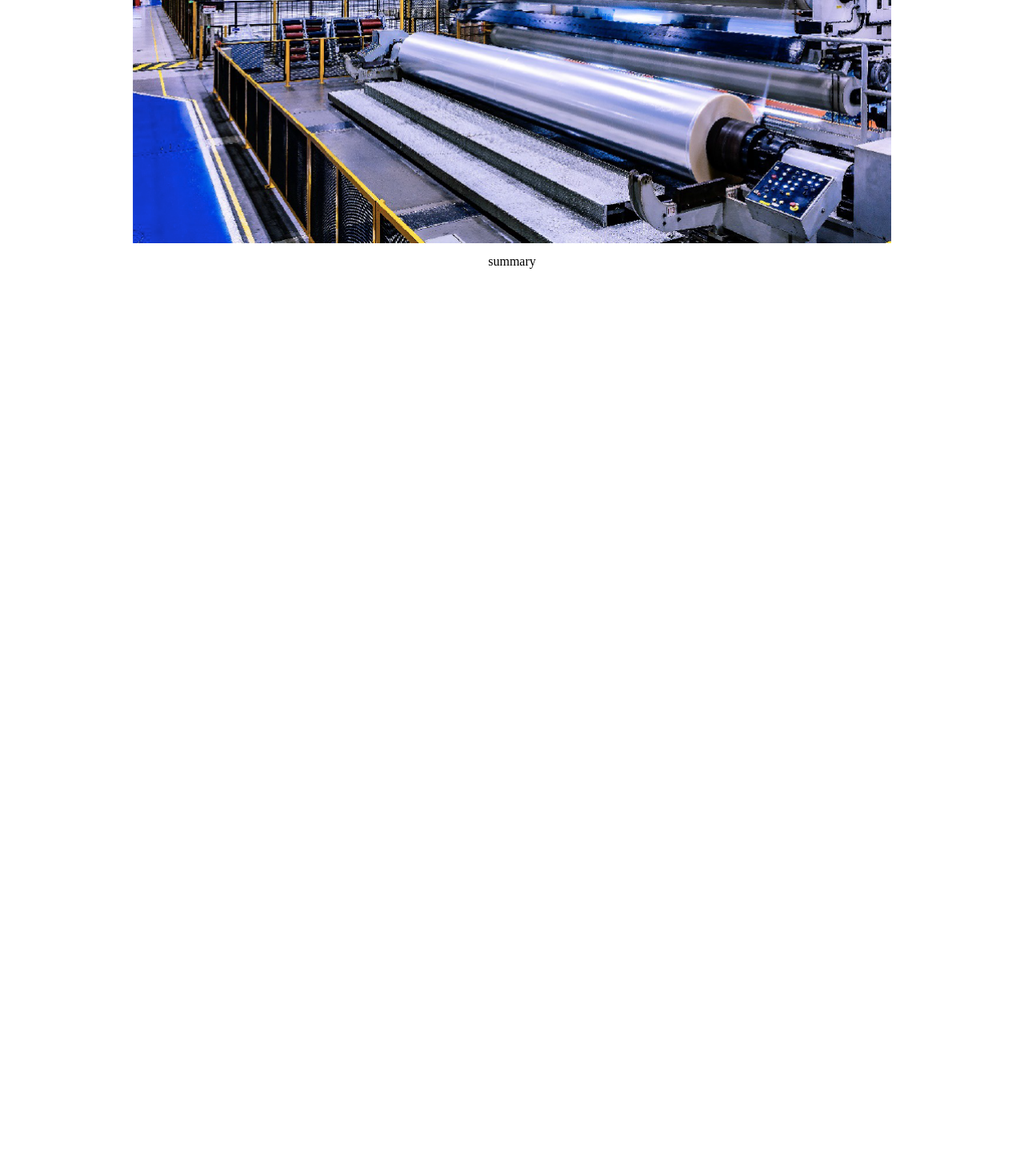
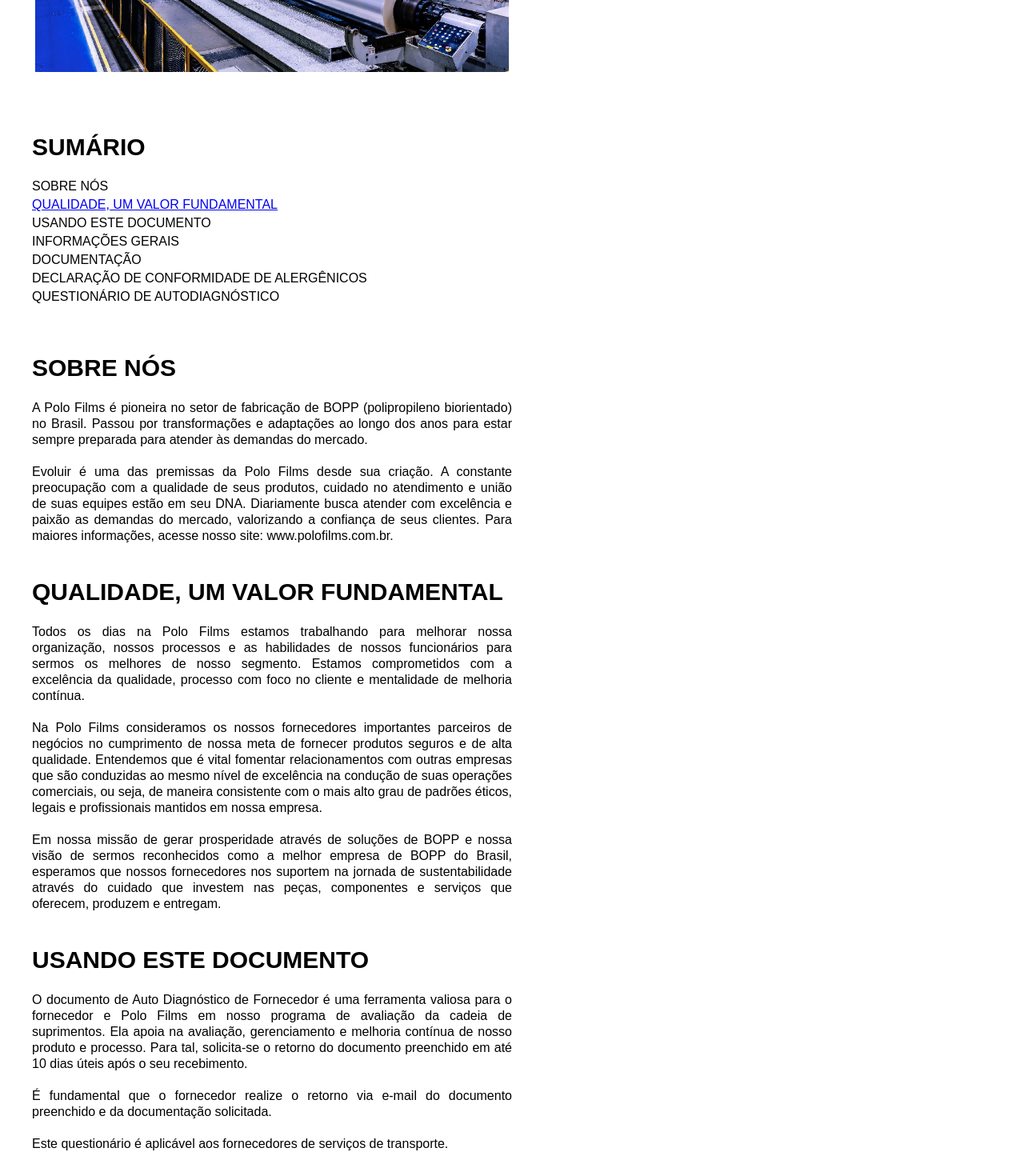
Before and after one commit to francisdiasbr/training-start, a Next.js app: page / in a window 1280 px wide. Shown: the part 794-2264 px from the top of the page at 80% size. Before the commit the page ends 1130 px from the top, so only its background shows below. Built offline with nearby package versions, Linux system fonts and the light colour scheme.

Commit message:
edição 2 do documento: criação de slides

```diff
--- a/components/Example.js
+++ b/components/Example.js
@@ -1,5 +1,4 @@
 import './style.css'
-
 const SectionHome = () => (
 	<div className="capa">
 		<img className="logo" src="/images/logo.png" />
@@ -9,14 +8,49 @@
 		<img className="fabrica"src="/images/fabrica.png" />
 	</div>
 )
-
 const SectionSummary = () => (
-	<div>summary</div>
+	<div className="slide">
+		<h1>SUMÁRIO</h1>
+		<ul>
+			<li>SOBRE NÓS</li>
+			<li><a href="#qualidade">QUALIDADE, UM VALOR FUNDAMENTAL</a></li>
+			<li>USANDO ESTE DOCUMENTO</li>
+			<li>INFORMAÇÕES GERAIS</li>
+			<li>DOCUMENTAÇÃO</li>
+			<li>DECLARAÇÃO DE CONFORMIDADE DE ALERGÊNICOS</li>
+			<li>QUESTIONÁRIO DE AUTODIAGNÓSTICO</li>
+		</ul>
+	</div>
 )
-
+const SectionSobrenos = () => (
+	<div className="slide">
+		<h1>SOBRE NÓS</h1>
+		<p>A Polo Films é pioneira no setor de fabricação de BOPP (polipropileno biorientado) no Brasil. Passou por transformações e adaptações ao longo dos anos para estar sempre preparada para atender às demandas do mercado.</p>
+		<p>Evoluir é uma das premissas da Polo Films desde sua criação. A constante preocupação com a qualidade de seus produtos, cuidado no atendimento e união de suas equipes estão em seu DNA. Diariamente busca atender com excelência e paixão as demandas do mercado, valorizando a confiança de seus clientes. Para maiores informações, acesse nosso site: www.polofilms.com.br.</p>
+	</div>
+)
+const SectionQualidade = () => (
+	<div className="slide" id="qualidade">
+		<h1>QUALIDADE, UM VALOR FUNDAMENTAL</h1>
+		<p>Todos os dias na Polo Films estamos trabalhando para melhorar nossa organização, nossos processos e as habilidades de nossos funcionários para sermos os melhores de nosso segmento. Estamos comprometidos com a excelência da qualidade, processo com foco no cliente e mentalidade de melhoria contínua.</p>
+		<p>Na Polo Films consideramos os nossos fornecedores importantes parceiros de negócios no cumprimento de nossa meta de fornecer produtos seguros e de alta qualidade. Entendemos que é vital fomentar relacionamentos com outras empresas que são conduzidas ao mesmo nível de excelência na condução de suas operações comerciais, ou seja, de maneira consistente com o mais alto grau de padrões éticos, legais e profissionais mantidos em nossa empresa.</p>
+		<p>Em nossa missão de gerar prosperidade através de soluções de BOPP e nossa visão de sermos reconhecidos como a melhor empresa de BOPP do Brasil, esperamos que nossos fornecedores nos suportem na jornada de sustentabilidade através do cuidado que investem nas peças, componentes e serviços que oferecem, produzem e entregam.</p>
+	</div>
+)
+const SectionUsandoestedocumento = () => (
+	<div className="slide">
+		<h1> USANDO ESTE DOCUMENTO</h1>
+		<p>O documento de Auto Diagnóstico de Fornecedor é uma ferramenta valiosa para o fornecedor e Polo Films em nosso programa de avaliação da cadeia de suprimentos. Ela apoia na avaliação, gerenciamento e melhoria contínua de nosso produto e processo. Para tal, solicita-se o retorno do documento preenchido em até 10 dias úteis após o seu recebimento.</p>
+		<p>É fundamental que o fornecedor realize o retorno via e-mail do documento preenchido e da documentação solicitada.</p>
+		<p>Este questionário é aplicável aos fornecedores de serviços de transporte.</p>
+	</div>
+)
 export default () => (
-	<div>
+	<div className="pre_capa">
 		<SectionHome />
 		<SectionSummary />
+		<SectionSobrenos />
+		<SectionQualidade />
+		<SectionUsandoestedocumento />
 	</div>
 )
--- a/components/style.css
+++ b/components/style.css
@@ -1,31 +1,51 @@
 * {
 	margin: 0px;
-    text-align: center;
+	font-family: Arial, Helvetica, sans-serif;
 }
-h1{
+h1 {
 	font-size: 30px;
 	line-height: 30px;
 	font-weight: bold;
 	margin-bottom: 25px;
+	padding-top: 25px;
 }
-h2{
+h2 {
 	font-size: 28px;
 	line-height: 28px;
 	margin-bottom: 25px;
 }
 p {
 	font-size: 16px;
-    line-height: 16px;
+	line-height: 20px;
+	margin-bottom: 20px;
+	text-align: justify;
 }
-img{
-    width: 80%;
+img {
+	width: 100%;
 	margin-top: 20px;
+	margin-bottom: 50px;
 }
 img.logo {
 	max-width: 200px;
 	margin-bottom: 40px;
 }
-.capa {
+div.pre_capa{
 	padding: 10px 40px;
-    font-family: Arial, Helvetica, sans-serif;
+	max-width: 600px;
 }
+div.capa {
+	text-align: center;
+}
+div.slide h1 {
+	text-align: left;
+}
+div.slide ul {
+	padding: 0px;
+	list-style: none;
+	margin-bottom: 40px;
+
+}
+div.slide li {
+	margin-bottom: 5px;
+	text-align: left;
+}
```
Lines whose indentation alone changed are shown as unchanged.
